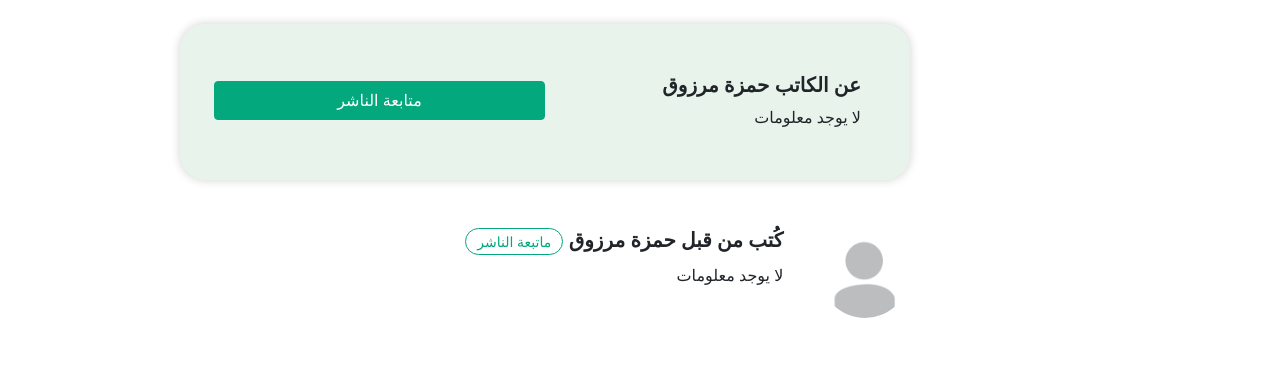
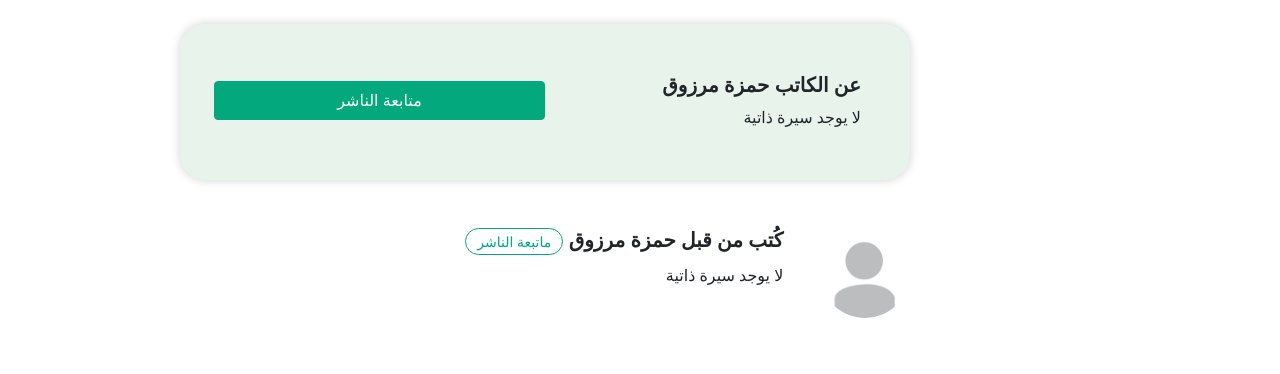
Before and after one commit to BalmierLight/shabab, a Jekyll site: the page built from _posts/2021-08-01-soon.md, in a window 1280 px wide and 1291 px high. Shown: the part 805-1179 px from the top of the window. Built offline with Jekyll 4.4.1, drawn with Linux system fonts in a browser that asks for light colours; nearby versions of some CDN libraries; comment, search, counter and statistics services are not loaded.

Commit message:
Update _config.yml

```diff
--- a/_config.yml
+++ b/_config.yml
@@ -23,8 +23,8 @@ authors:
       name:           حمزة مرزوق
       site:           لا يوجد موقع الكتروني
       avatar:         assets/images/profile.png
-      bio:            لا يوجد معلومات
-      email:          ايميل محظور
+      bio:            لا يوجد سيرة ذاتية
+      email:          لا يوجد بريد إلكتروني
       twitter:        لا يوجد حساب تويتر
 
 # Defaults
```
